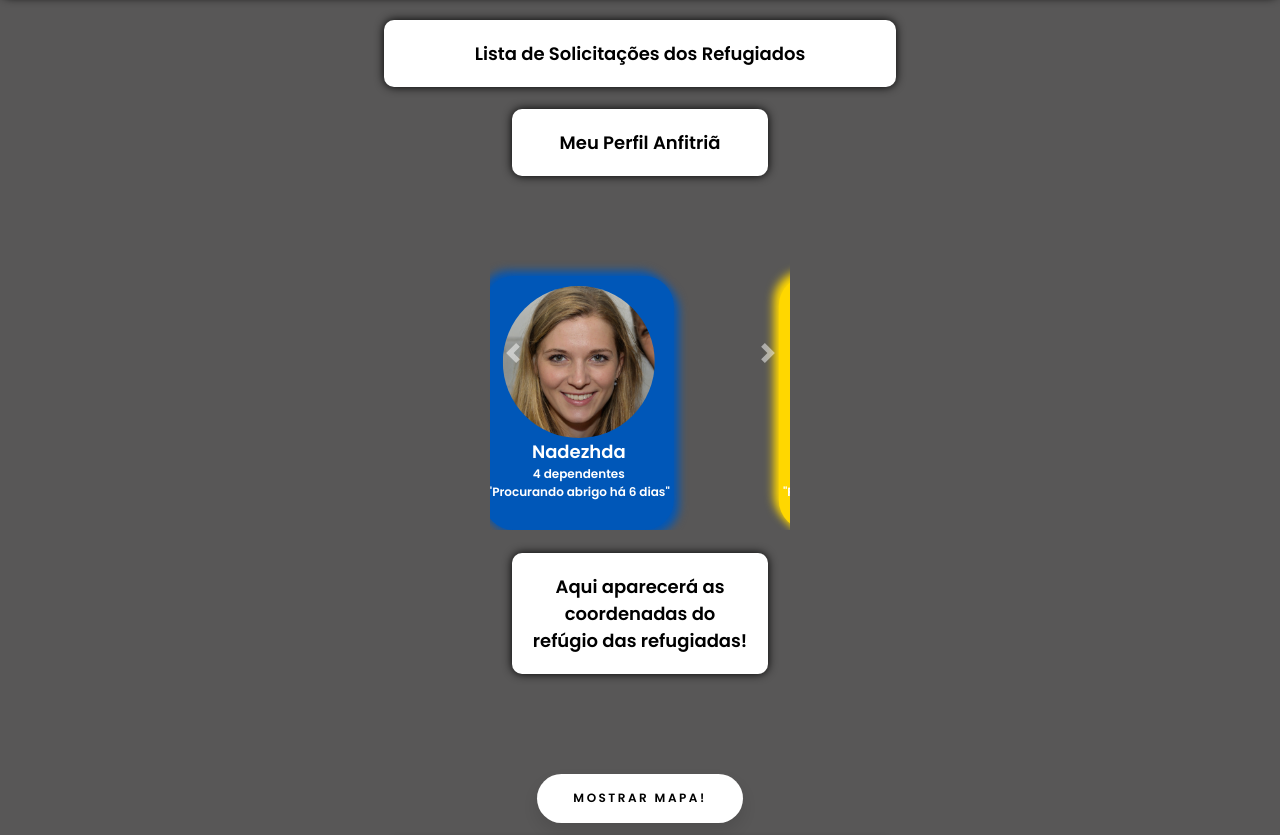
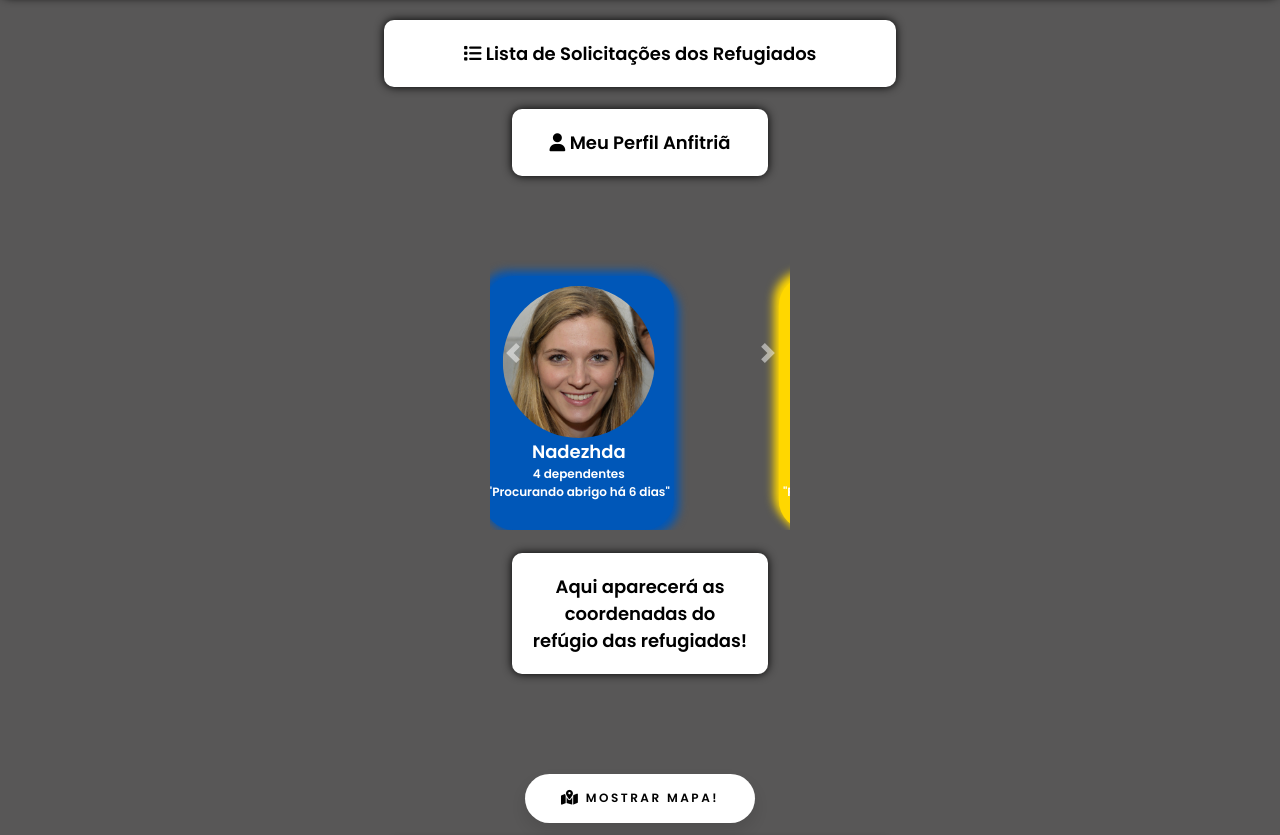
Before and after one commit to RobertoBSZ/womanhelpwoman, a plain HTML site: page index.html in a window 1280 px wide. Shown: the part 117-952 px from the top of the page. Drawn offline with nearby package versions, Linux system fonts and the light colour scheme.

Commit message:
Update index.html
Adicionando os icons e mudando o onclick do botão

```diff
--- a/index.html
+++ b/index.html
@@ -28,9 +28,9 @@
 <body>
     <div class="titulo boxtitulo">Woman Help Woman</div>
     <br>
-    <div class="subtitulo box center">Lista de Solicitações dos Refugiados</div>
+    <div class="subtitulo box center"><i class="fa-solid fa-list"></i> Lista de Solicitações dos Refugiados</div>
     <br>
-    <div class="boxperfil subtitulo center">Meu Perfil Anfitriã</div>
+    <div class="boxperfil subtitulo center"><i class="fa-solid fa-user"></i> Meu Perfil Anfitriã</div>
 
     <center>
     <div id="carouselExampleControls" class="carousel slide" data-ride="carousel">
@@ -88,7 +88,7 @@
 </center>
     <br>
     <p id= "geo" class="boxperfil subtitulo center">Aqui aparecerá as coordenadas do refúgio das refugiadas!</p>
-    <center><button onclick = "localizar()">Mostrar mapa!</button></center>
+    <center><button onclick = "showPosition()"><i class="fa fa-lg fa-map-location-dot"></i> Mostrar mapa!</button></center>
     <div id="map" class="boxmap"></div>
 
 
```
